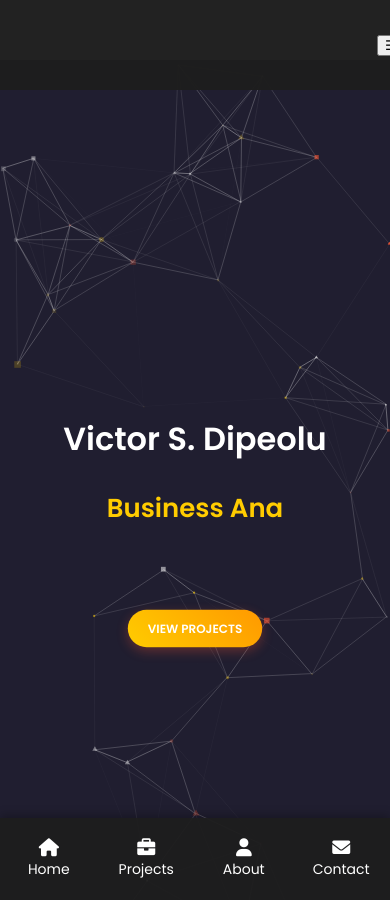
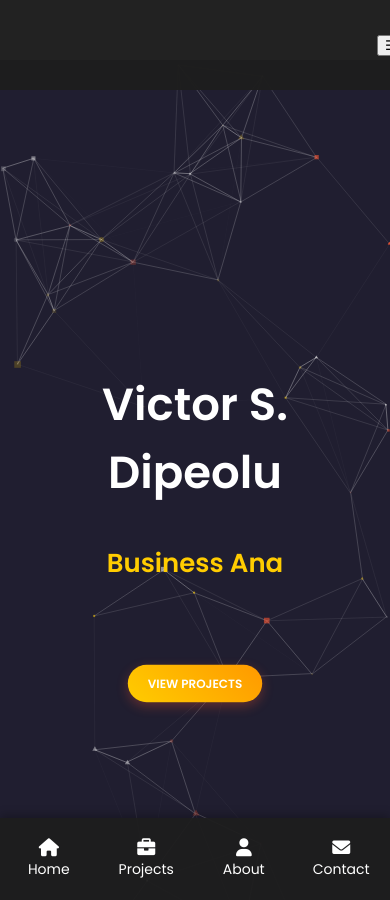
Before and after one commit to Vicmandip1/Portfolio, a Jekyll site: the page index.html, which Jekyll copies as it is, in a window 390 px wide and 900 px high. Built offline with Jekyll 4.4.1, drawn with Linux system fonts in a browser that asks for light colours; nearby versions of some CDN libraries; a script that is not in the unit is left out.

Commit message:
Update index-mobile.css

```diff
--- a/assets/styles/index-mobile.css
+++ b/assets/styles/index-mobile.css
@@ -105,7 +105,7 @@
     }
 
     .hero-content h1 {
-        font-size: 32px;
+        font-size: 45px;
     }
 
     #typing-text {
```
